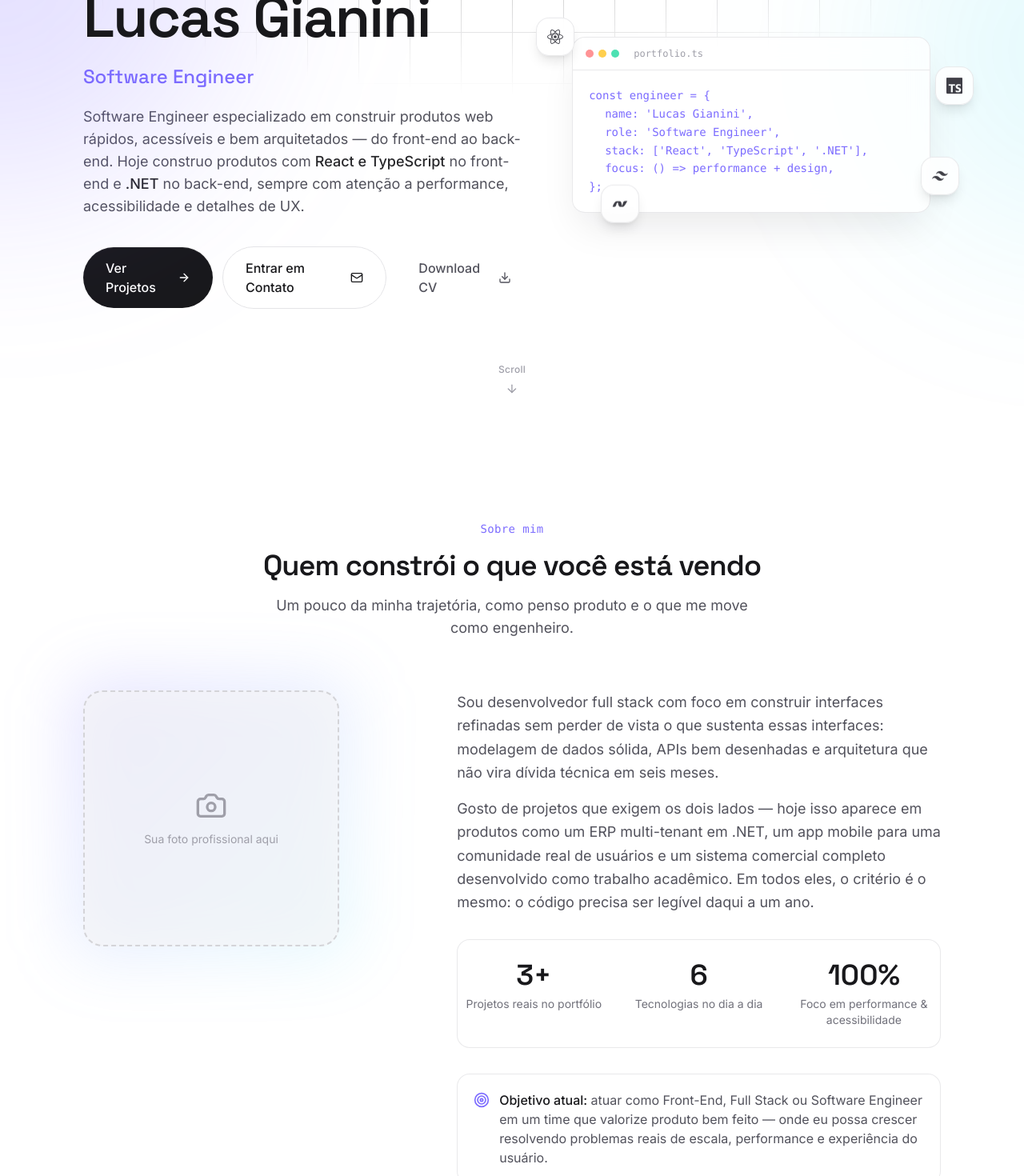
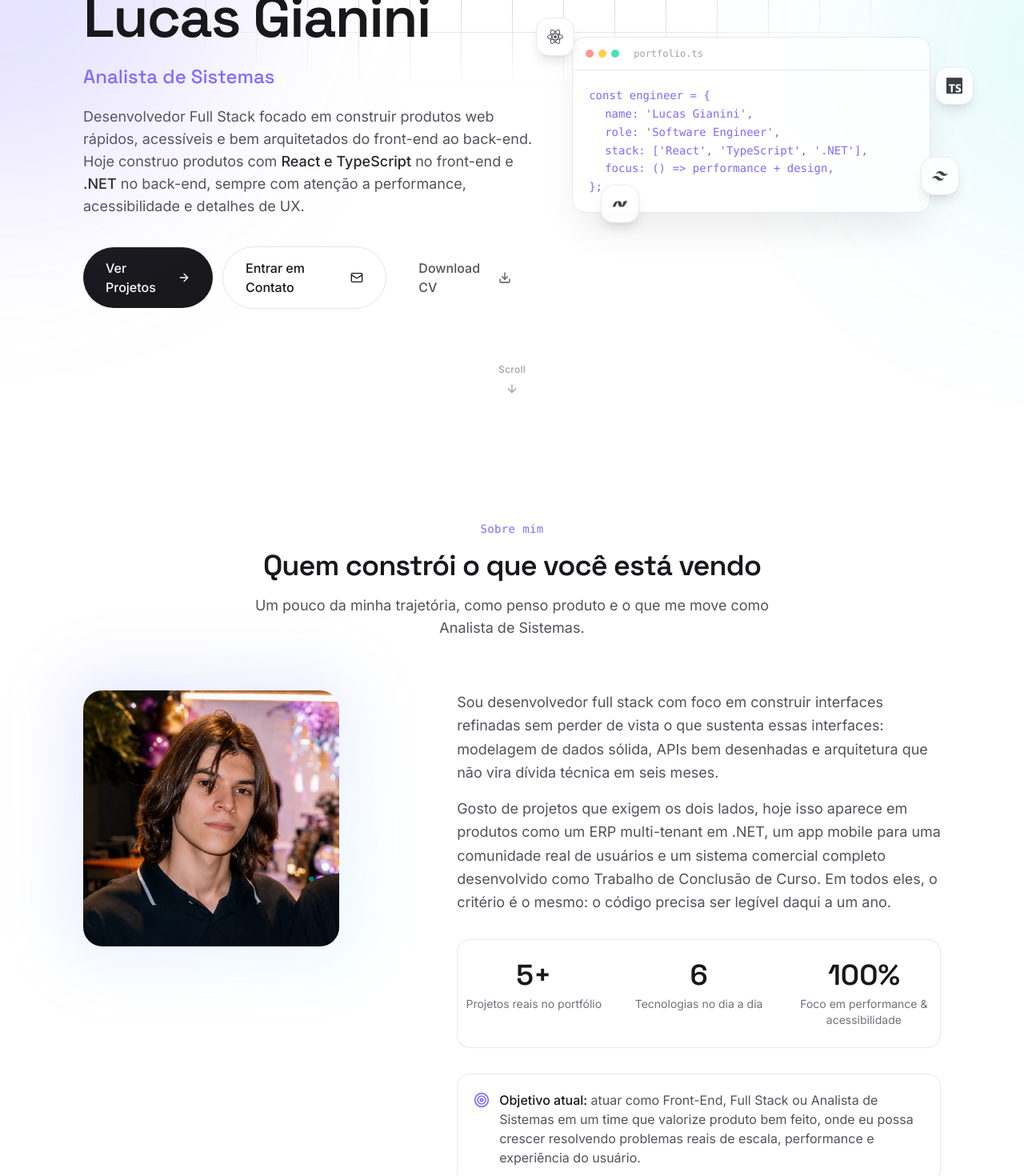
Before and after one commit to Gianinil/lucas-gianini-portfolio, a React (Vite) app: page / in a window 1280 px wide. Shown: the part 280-1750 px from the top of the page at 80% size. Built offline with nearby package versions, Linux system fonts and the light colour scheme.

Commit message:
adicionado Foto, certificações, projetos reais e contato

```diff
--- a/index.html
+++ b/index.html
@@ -4,7 +4,7 @@
     <meta charset="UTF-8" />
     <meta name="viewport" content="width=device-width, initial-scale=1.0" />
 
-    <title>Lucas Gianini — Software Engineer & Full Stack Developer</title>
+    <title>Lucas Gianini - Analista de Sistemas</title>
     <meta
       name="description"
       content="Portfólio de Lucas Gianini, Software Engineer especializado em React, TypeScript e .NET. Projetos, experiência e formas de contato."
@@ -20,7 +20,7 @@
     <!-- Open Graph -->
     <meta property="og:type" content="website" />
     <meta property="og:site_name" content="Lucas Gianini — Portfólio" />
-    <meta property="og:title" content="Lucas Gianini — Software Engineer & Full Stack Developer" />
+    <meta property="og:title" content="Lucas Gianini - Analista de Sistemas & Full Stack Developer" />
     <meta
       property="og:description"
       content="Portfólio de Lucas Gianini, Software Engineer especializado em React, TypeScript e .NET. Projetos, experiência e formas de contato."
--- a/src/components/sections/About.tsx
+++ b/src/components/sections/About.tsx
@@ -1,4 +1,4 @@
-import { Camera, Sparkles, Target } from 'lucide-react';
+import { Sparkles, Target } from 'lucide-react';
 import { Section } from '@/components/ui/Section';
 import { RevealOnScroll } from '@/components/ui/RevealOnScroll';
 import { Badge } from '@/components/ui/Badge';
@@ -8,7 +8,7 @@ import { fadeInUp, scaleIn } from '@/animations/variants';
 const FAVORITE_TECH = ['React', 'TypeScript', '.NET', 'Tailwind CSS', 'PostgreSQL', 'Framer Motion'];
 
 const STATS = [
-  { value: 3, suffix: '+', label: 'Projetos reais no portfólio' },
+  { value: 5, suffix: '+', label: 'Projetos reais no portfólio' },
   { value: 6, suffix: '', label: 'Tecnologias no dia a dia' },
   { value: 100, suffix: '%', label: 'Foco em performance & acessibilidade' },
 ];
@@ -19,20 +19,17 @@ export function About() {
       id="sobre"
       eyebrow="Sobre mim"
       title="Quem constrói o que você está vendo"
-      subtitle="Um pouco da minha trajetória, como penso produto e o que me move como engenheiro."
+      subtitle="Um pouco da minha trajetória, como penso produto e o que me move como Analista de Sistemas."
     >
       <div className="grid items-start gap-12 lg:grid-cols-[0.8fr_1.2fr] lg:gap-16">
         <RevealOnScroll variants={scaleIn} className="mx-auto w-full max-w-xs lg:mx-0">
           <div className="relative">
             <div className="from-accent-500/20 absolute -inset-4 -z-10 rounded-[2rem] bg-gradient-to-br to-cyan-400/10 blur-2xl" />
-            {/*
-              PLACEHOLDER — troque este bloco por:
-              <img src="/profile.jpg" alt="Foto de Lucas Gianini" className="aspect-square w-full rounded-3xl object-cover" />
-            */}
-            <div className="flex aspect-square w-full flex-col items-center justify-center gap-3 rounded-3xl border-2 border-dashed border-zinc-300 bg-zinc-100/60 text-zinc-400 dark:border-zinc-700 dark:bg-zinc-900/60 dark:text-zinc-600">
-              <Camera className="h-10 w-10" aria-hidden="true" />
-              <span className="px-6 text-center text-sm">Sua foto profissional aqui</span>
-            </div>
+            <img
+              src="/profile.jpg"
+              alt="Foto Lucas Gianini"
+              className="aspect-square w-full rounded-3xl object-cover"
+            />
           </div>
         </RevealOnScroll>
 
@@ -47,9 +44,9 @@ export function About() {
               em seis meses.
             </p>
             <p>
-              Gosto de projetos que exigem os dois lados — hoje isso aparece em produtos como um ERP multi-tenant em
+              Gosto de projetos que exigem os dois lados, hoje isso aparece em produtos como um ERP multi-tenant em
               .NET, um app mobile para uma comunidade real de usuários e um sistema comercial completo desenvolvido como
-              trabalho acadêmico. Em todos eles, o critério é o mesmo: o código precisa ser legível daqui a um ano.
+              Trabalho de Conclusão de Curso. Em todos eles, o critério é o mesmo: o código precisa ser legível daqui a um ano.
             </p>
           </RevealOnScroll>
 
@@ -66,7 +63,7 @@ export function About() {
               <Target className="text-accent-500 mt-0.5 h-5 w-5 shrink-0" aria-hidden="true" />
               <p className="text-sm text-zinc-600 sm:text-base dark:text-zinc-400">
                 <span className="font-medium text-zinc-900 dark:text-zinc-100">Objetivo atual: </span>
-                atuar como Front-End, Full Stack ou Software Engineer em um time que valorize produto bem feito — onde
+                atuar como Front-End, Full Stack ou Analista de Sistemas em um time que valorize produto bem feito, onde
                 eu possa crescer resolvendo problemas reais de escala, performance e experiência do usuário.
               </p>
             </div>
--- a/src/components/sections/Projects.tsx
+++ b/src/components/sections/Projects.tsx
@@ -35,7 +35,7 @@ export function Projects() {
       id="projetos"
       eyebrow="Projetos"
       title="O que eu já construí"
-      subtitle="Uma seleção de projetos reais e alguns espaços reservados para o que vem por aí — filtre por tecnologia ou busque pelo nome."
+      subtitle="Uma seleção de projetos reais e alguns espaços reservados para o que vem por aí. Filtre por tecnologia ou busque pelo nome."
     >
       <ProjectFilters
         categories={ALL_CATEGORIES}
--- a/src/constants/index.ts
+++ b/src/constants/index.ts
@@ -7,15 +7,15 @@ import type { NavLink } from '@/types';
  */
 export const SITE = {
   name: 'Lucas Gianini',
-  role: 'Software Engineer',
+  role: 'Analista de Sistemas',
   tagline: 'Full Stack Development · React, TypeScript & .NET',
   description:
-    'Software Engineer especializado em construir produtos web rápidos, acessíveis e bem arquitetados — do front-end ao back-end.',
+    'Desenvolvedor Full Stack focado em construir produtos web rápidos, acessíveis e bem arquitetados do front-end ao back-end.',
   url: 'https://gianinil.github.io/lucas-gianini-portfolio/',
   locale: 'pt-BR',
   keywords: [
     'Lucas Gianini',
-    'Software Engineer',
+    'Analista de Sistemas',
     'Desenvolvedor Front-End',
     'Full Stack Developer',
     'React',
--- a/src/data/certificates.ts
+++ b/src/data/certificates.ts
@@ -8,16 +8,65 @@ import type { Certificate } from '@/types';
 export const CERTIFICATES: Certificate[] = [
   {
     id: 'cert-placeholder-1',
-    name: 'Nome do Certificado',
-    issuer: 'Instituição / Plataforma',
+    name: 'Soft Skills na Transformação Digital',
+    issuer: 'Enap',
     date: '2026',
-    credentialUrl: 'https://exemplo.com/credencial',
+    credentialUrl: '',
   },
   {
     id: 'cert-placeholder-2',
-    name: 'Nome do Certificado',
-    issuer: 'Instituição / Plataforma',
-    date: '2025',
-    credentialUrl: 'https://exemplo.com/credencial',
+    name: 'Inteligência Emocional',
+    issuer: 'Enap',
+    date: '2026',
+    credentialUrl: '',
   },
+
+    {
+    id: 'cert-placeholder-3',
+    name: 'Inteligência Artificial para simplificar o dia a dia',
+    issuer: 'Enap',
+    date: '2026',
+    credentialUrl: '',
+  },
+
+    {
+    id: 'cert-placeholder-4',
+    name: 'Microsoft EXCEL 2016 - Básico',
+    issuer: 'Fundação Bradesco',
+    date: '2026',
+    credentialUrl: '',
+  },
+
+    {
+    id: 'cert-placeholder-5',
+    name: 'Curso HTML5 e CSS3 ',
+    issuer: 'Curso em Video',
+    date: '2024',
+    credentialUrl: '',
+  },
+
+    {
+    id: 'cert-placeholder-6',
+    name: 'Criatividade e Novas Tecnologias para facilitar o seu dia a dia no trabalho',
+    issuer: 'Enap',
+    date: '2026',
+    credentialUrl: '',
+  },
+
+    {
+    id: 'cert-placeholder-7',
+    name: 'Gestão do Tempo e Produtividade',
+    issuer: 'Enap',
+    date: '2026',
+    credentialUrl: '',
+  },
+
+    {
+    id: 'cert-placeholder-8',
+    name: 'Como falar bem em público',
+    issuer: 'Senat',
+    date: '2026',
+    credentialUrl: '',
+  },
+
 ];
--- a/src/data/experience.ts
+++ b/src/data/experience.ts
@@ -11,14 +11,14 @@ export const EXPERIENCE: ExperienceItem[] = [
     id: 'gerence-sistemas',
     role: 'Auxiliar de Suporte',
     organization: 'Gerence Sistemas',
-    period: '04/2026 — Atualmente',
+    period: '04/2026 - Atualmente',
     description: 'Diagnóstico e resolução de problemas no ERP de gastronomia da empresa, com foco em banco de dados Firebird. Envolve análise de logs, identificação de falhas de conexão e integridade de dados, e suporte técnico completo ao sistema para os clientes.',
     type: 'work',
   },
 
   {
     id: 'via-sancta-dev',
-    role: 'Desenvolvedor Mobile — Projeto Autoral',
+    role: 'Desenvolvedor Mobile - Projeto Autoral',
     organization: 'Via Sancta',
     period: '2026',
     description: 'Desenvolvimento de aplicativo mobile para católicos com Expo/React Native, do zero ao protótipo navegável.',
@@ -31,7 +31,7 @@ export const EXPERIENCE: ExperienceItem[] = [
 
   {
     id: 'trilha-tabuada',
-    role: 'Desenvolvedor Mobile — Projeto Autoral',
+    role: 'Desenvolvedor Mobile - Projeto Autoral',
     organization: 'Trilha da Tabuada',
     period: '2026',
     description: 'Aplicativo sendo desenvolvido para ensinar operações basicas em formato de jogo para crianças com design infantil.',
@@ -43,9 +43,9 @@ export const EXPERIENCE: ExperienceItem[] = [
 
   {
     id: 'aurionsys-dev',
-    role: 'Desenvolvedor Full Stack — Projeto Autoral',
+    role: 'Desenvolvedor Full Stack - Projeto Autoral',
     organization: 'AurionSYS',
-    period: '2026 — atual',
+    period: '2026 - atual',
     description:
       'Construção de um ERP multi-tenant para lojas de vestuário, do modelo de dados à interface, com foco em arquitetura escalável.',
     highlights: [
--- a/src/data/projects.ts
+++ b/src/data/projects.ts
@@ -47,7 +47,7 @@ export const PROJECTS: Project[] = [
     id: 'tcc-sistema-comercial',
     title: 'Sistema Comercial (TCC)',
     description:
-      'Sistema de gestão comercial — vendas, estoque e clientes — desenvolvido como Trabalho de Conclusão de Curso.',
+      'Sistema de gestão comercial - vendas, estoque e clientes - desenvolvido como Trabalho de Conclusão de Curso.',
     longDescription:
       'Projeto acadêmico de TCC com foco em modelagem de dados, regras de negócio de vendas/estoque e documentação completa do processo de desenvolvimento.',
     image: withBase('projects/tcc-sistema-comercial.svg'),
@@ -62,7 +62,7 @@ export const PROJECTS: Project[] = [
   },
   {
     id: 'landing-page-placeholder',
-    title: 'Landing Page para pisicólogo',
+    title: 'Landing Page Para Pisicólogo',
     description:
       'Página de venda de curso para pisicólogo ',
     image: withBase('projects/placeholder-landing.svg'),
@@ -83,7 +83,7 @@ export const PROJECTS: Project[] = [
     image: withBase('projects/placeholder-dashboard.svg'),
     tags: ['React', 'TypeScript', 'Data Viz'],
     categories: ['frontend', 'automation'],
-    githubUrl: 'https://github.com/Gianinil/dashboard',
+    githubUrl: 'https://github.com/Gianinil/trilha-tabuada',
     liveUrl: undefined,
     status: 'archived',
     featured: false,
```
Also changed, not shown: public/profile.jpg (added).
